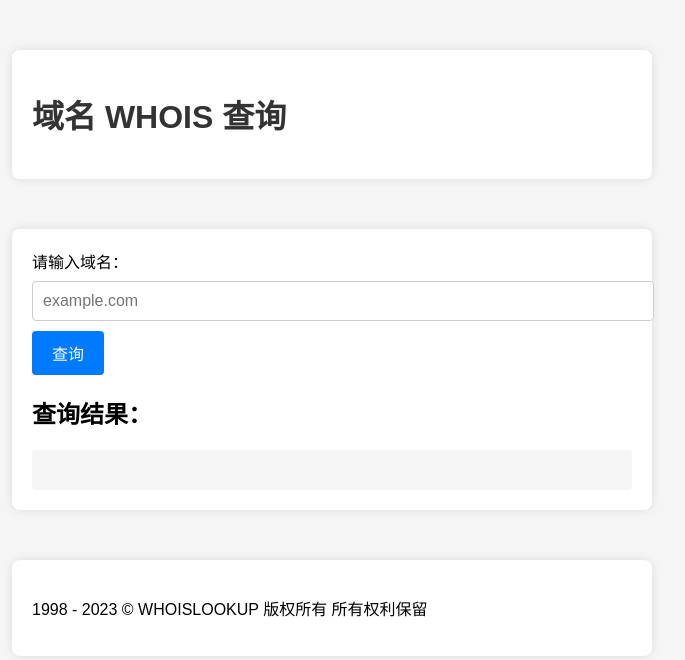
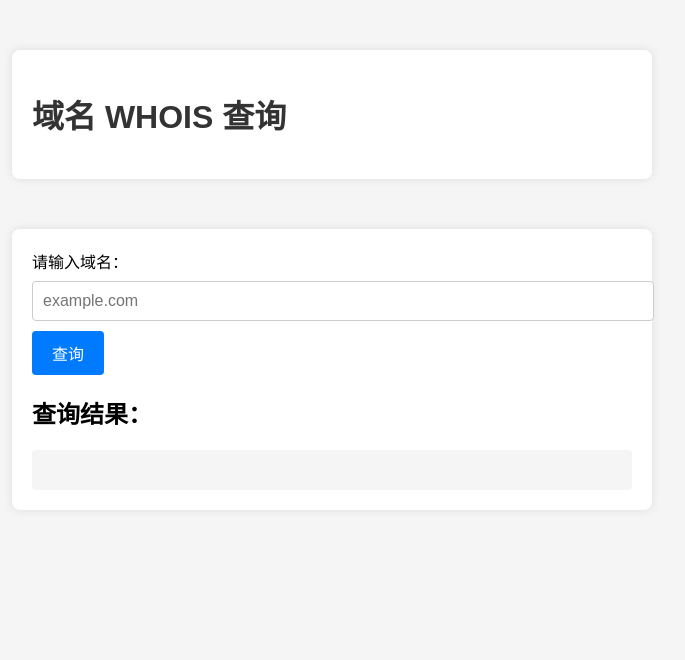
Before and after one commit to imzhuangzhou/WHOIS-LOOKUP, a plain HTML site: page index.html in a window 1280 px wide. Shown: the whole page, without its empty margins (308-993 px from the left). Drawn offline with Linux system fonts and the light colour scheme.

Commit message:
Add files via upload

```diff
--- a/index.html
+++ b/index.html
@@ -34,11 +34,5 @@
       </section>
     </main>
   </div>
-
-  <footer>
-    <div class="container">
-    <p>1998 - 2023 &copy; WHOISLOOKUP 版权所有 所有权利保留 </p>
-    </div>
-  </footer>
 </body>
 </html>
```
